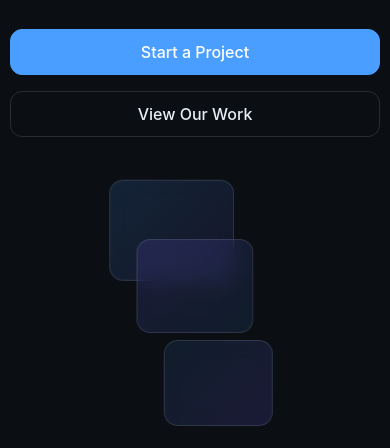
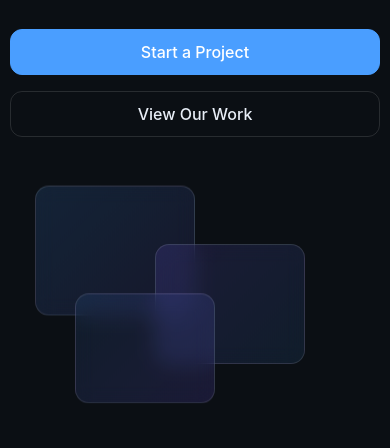
Before and after one commit to shayaudoff/uwd, a plain HTML site: page public/index.html in a window 390 px wide. Shown: the part 396-844 px from the top of the page. Drawn offline with Linux system fonts and the light colour scheme.

Commit message:
homepage mobile .card adjust

```diff
--- a/public/assets/css/responsive.css
+++ b/public/assets/css/responsive.css
@@ -57,6 +57,16 @@
     width:100%;
   }
 
+  .nav{
+    gap:6px;
+  }
+
+  .nav a{
+    font-size:13px;
+    padding:10px 6px;
+    word-break:break-word;
+  }
+
   .page-title{
     font-size:24px;
   }
--- a/public/assets/js/main.js
+++ b/public/assets/js/main.js
@@ -1,15 +1,21 @@
 const prefersReducedMotion = window.matchMedia('(prefers-reduced-motion: reduce)').matches;
-const isSmallScreen = window.matchMedia('(max-width: 768px)').matches;
-const enableParallax = !prefersReducedMotion && !isSmallScreen;
 
-if (enableParallax) {
+if (!prefersReducedMotion) {
   window.addEventListener('scroll', () => {
     const scrolled = window.pageYOffset;
+    const isMobile = window.innerWidth <= 768;
     const parallaxElements = document.querySelectorAll('.floating-card');
 
     parallaxElements.forEach((el, index) => {
+      const direction = index % 2 === 0 ? 1 : -1;
+
+      if (isMobile) {
+        const speed = 0.15 + (index * 0.05);
+        el.style.transform = `translateY(${scrolled * speed * direction}px)`;
+        return;
+      }
+
       const speed = 0.3 + (index * 0.1);
-      const direction = index % 2 === 0 ? 1 : -1;
       el.style.transform = `translateY(${scrolled * speed * direction}px) rotate(${scrolled * 0.02}deg)`;
     });
   });
--- a/public/style.css
+++ b/public/style.css
@@ -320,6 +320,7 @@
 @media(max-width:768px){
   .hero{
     padding:60px 0 80px;
+    overflow:hidden;
   }
 
   .hero .container{
@@ -328,7 +329,33 @@
   }
 
   .hero-visual{
-    height:280px;
+    height:260px;
+    margin-left:auto;
+    margin-right:auto;
+    width:100%;
+    max-width:360px;
+  }
+
+  .card-1{
+    width:160px;
+    height:130px;
+    top:10px;
+    left:20px;
+  }
+
+  .card-2{
+    width:150px;
+    height:120px;
+    top:70px;
+    right:auto;
+    left:140px;
+  }
+
+  .card-3{
+    width:140px;
+    height:110px;
+    bottom:20px;
+    left:60px;
   }
 
   .hero-title{
@@ -357,55 +384,8 @@
 
   .cta-buttons{
     flex-direction:column;
+    align-items:center;
   }
-
-  .floating-card{
-    left:50%;
-    right:auto;
-    transform:translateX(-50%);
-  }
-
-  .card-1{
-    width:clamp(120px, 32vw, 140px);
-    height:clamp(98px, 26vw, 115px);
-    top:6px;
-    transform:translateX(calc(-50% - clamp(22px, 6vw, 34px)));
-    animation:floatMobileLeft 6s ease-in-out infinite;
-  }
-
-  .card-2{
-    width:clamp(112px, 30vw, 130px);
-    height:clamp(92px, 24vw, 105px);
-    top:72px;
-    left:50%;
-    right:auto;
-    transform:translateX(-50%);
-    animation:floatMobileCenter 7s ease-in-out infinite 0.5s;
-  }
-
-  .card-3{
-    width:clamp(104px, 28vw, 120px);
-    height:clamp(84px, 22vw, 95px);
-    bottom:16px;
-    left:50%;
-    transform:translateX(calc(-50% + clamp(22px, 6vw, 34px)));
-    animation:floatMobileRight 8s ease-in-out infinite 1s;
-  }
-}
-
-@keyframes floatMobileLeft{
-  0%, 100%{transform:translateX(calc(-50% - clamp(22px, 6vw, 34px))) translateY(0px)}
-  50%{transform:translateX(calc(-50% - clamp(22px, 6vw, 34px))) translateY(-14px)}
-}
-
-@keyframes floatMobileCenter{
-  0%, 100%{transform:translateX(-50%) translateY(0px)}
-  50%{transform:translateX(-50%) translateY(-12px)}
-}
-
-@keyframes floatMobileRight{
-  0%, 100%{transform:translateX(calc(-50% + clamp(22px, 6vw, 34px))) translateY(0px)}
-  50%{transform:translateX(calc(-50% + clamp(22px, 6vw, 34px))) translateY(-16px)}
 }
 
 @media(max-width:480px){
```
